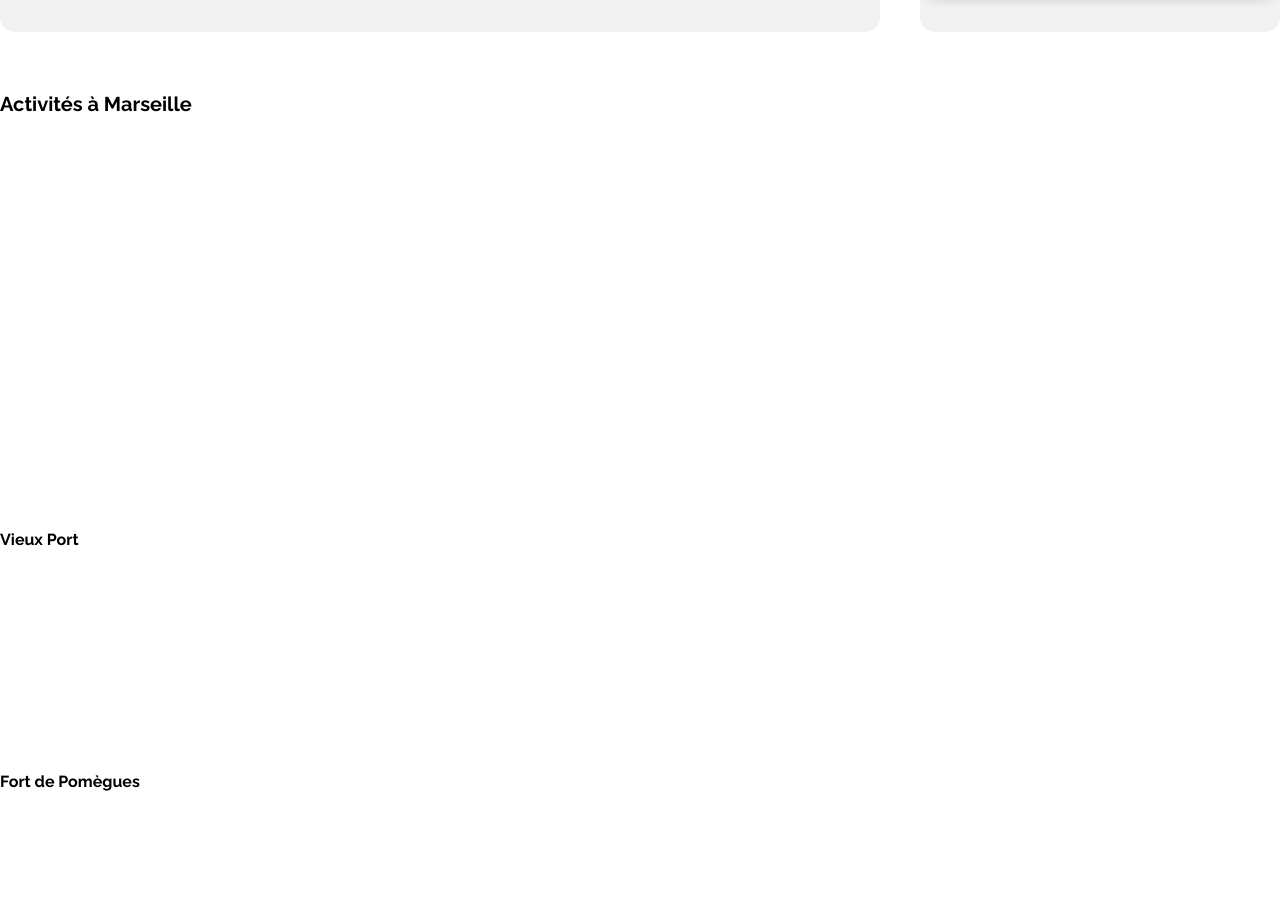
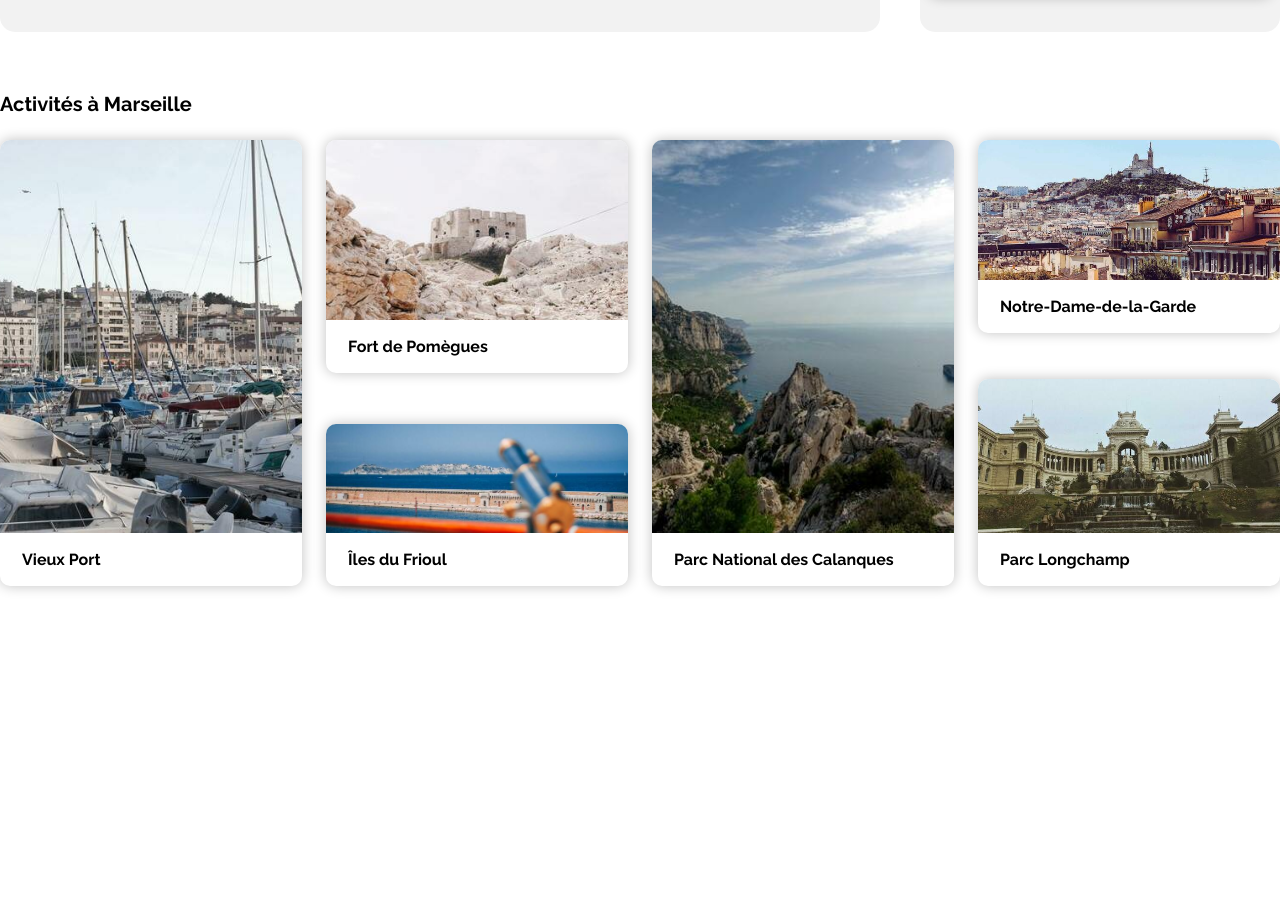
Before and after one commit to reytax81/boucaretyann_p2_02102020, a plain HTML site: page index.html in a window 1280 px wide. Shown: the part 1057-1981 px from the top of the page. After the commit the page ends 1705 px from the top, so only its background shows below. Drawn offline with Linux system fonts and the light colour scheme.

Commit message:
css section activité

```diff
--- a/public/style.css
+++ b/public/style.css
@@ -185,27 +185,27 @@ a:hover{
 }
 /*IMAGES ACTIVITES*/
 .activitePort{
-    background-image: url(images/activites/4_small/vieux_port.jpg);
+    background-image: url(../images/activites/4_small/vieux_port.jpg);
     height: 393px;
 }
 .activitePomegues{
-    background-image: url(images/activites/4_small/fort_de_pomegues.jpg);
+    background-image: url(../images/activites/4_small/fort_de_pomegues.jpg);
     height: 180px;
 }
 .activiteFrioul{
-    background-image: url(images/activites/4_small/ile_du_frioul.jpg);
+    background-image: url(../images/activites/4_small/ile_du_frioul.jpg);
     height: 109px;
 }
 .activiteCalanques{
-    background-image: url(images/activites/4_small/parc_des_calanques.jpg);
+    background-image: url(../images/activites/4_small/parc_des_calanques.jpg);
     height: 393px;
 }
 .activiteNotreDame{
-    background-image: url(images/activites/4_small/notre_dame_de_la_garde.jpg);
+    background-image: url(../images/activites/4_small/notre_dame_de_la_garde.jpg);
     height: 140px;
 }
 .activiteLongchamp{
-    background-image: url(images/activites/4_small/parc_longchamp.jpg);
+    background-image: url(../images/activites/4_small/parc_longchamp.jpg);
     height: 154px;
 }
 /*SECTION RESULTATS*/
@@ -321,3 +321,34 @@ a:hover{
 .lienCarte{
     margin: 15px 0;
 }
+/*ACTIVITES*/
+.activites{
+    margin-bottom: 62px;
+}
+.conteneurActivites{
+    display: flex;
+    flex-direction: column;
+    flex-wrap: wrap;
+    align-content: space-between;
+    justify-content: space-between;
+    height: 446px;
+    margin-top: 24px;
+}
+.carteActivites{
+    border-radius: 10px;
+    box-shadow: 0px 0px 13px 0px rgba(0, 0, 0, 0.247);
+}
+.imgActivite{
+    width: 302px;
+    background-size: cover;
+    background-position: center;
+    border-top-left-radius: 10px;
+    border-top-right-radius: 10px;
+}
+.carteActivites h4{
+    padding: 17px 22px;
+    margin: 0;
+}
+.carteActivites:hover{
+    box-shadow: none;
+}
```
